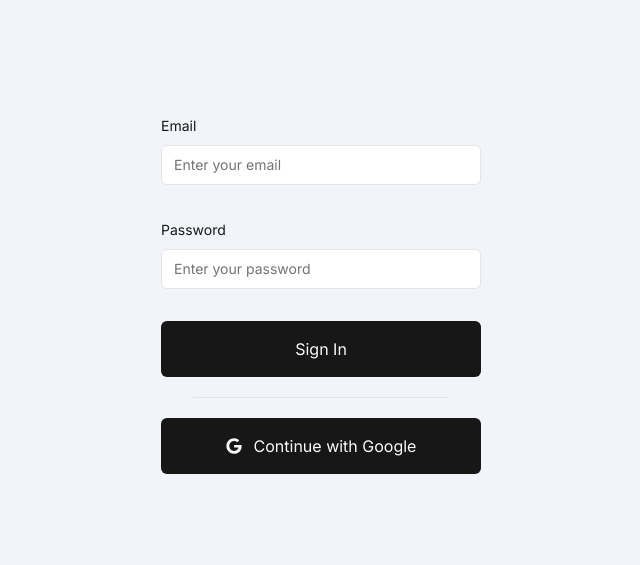
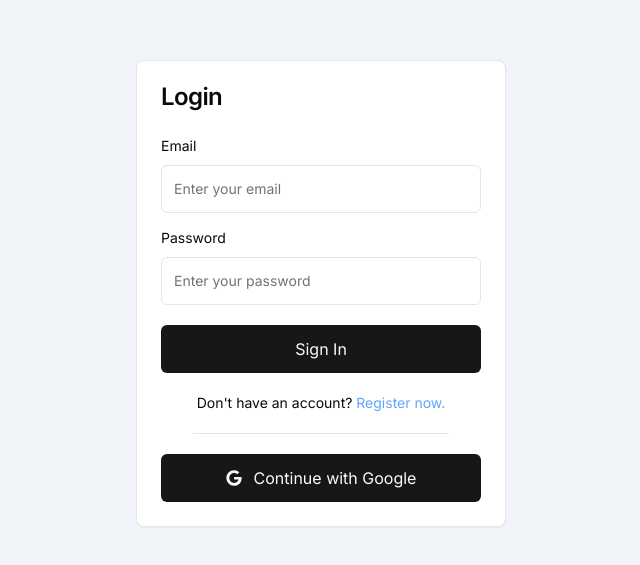
Before and after one commit to ShaheelMhd/ecommer, a Next.js app: page /signin in a window 1280 px wide. Shown: the part 107-672 px from the top of the page, without its empty margins (319-959 px from the left). Built offline with nearby package versions, Linux system fonts and the light colour scheme.

Commit message:
Built custom login and user registration pages

```diff
--- /dev/null
+++ b/app/(auth)/register/RegisterForm.tsx
@@ -0,0 +1,151 @@
+"use client";
+
+import { userSchema } from "@/app/api/schema";
+import { Button } from "@/components/ui/button";
+import {
+  Form,
+  FormControl,
+  FormField,
+  FormItem,
+  FormLabel,
+  FormMessage,
+} from "@/components/ui/form";
+import { Input } from "@/components/ui/input";
+import { zodResolver } from "@hookform/resolvers/zod";
+import { useForm, UseFormReturn } from "react-hook-form";
+import { toast } from "sonner";
+import { z } from "zod";
+
+async function onSubmit(
+  data: z.infer<typeof userSchema>,
+  form: UseFormReturn<z.infer<typeof userSchema>>
+) {
+  try {
+    const response = await fetch("/api/users/register", {
+      method: "POST",
+      headers: {
+        "Content-Type": "application/json",
+      },
+      body: JSON.stringify({
+        name: data.name,
+        email: data.email,
+        password: data.password,
+        confirmPassword: data.confirmPassword,
+      }),
+    });
+
+    if (!response.ok) throw new Error("Failed to register user");
+
+    toast.success("User successfully registered!", {
+      action: {
+        label: "Login",
+        onClick: () => (window.location.href = "/signin"),
+      },
+    });
+
+    form.reset();
+  } catch (error) {
+    console.error(error);
+    toast.error("Failed to register user!");
+  }
+}
+
+const RegisterForm = () => {
+  const form = useForm<z.infer<typeof userSchema>>({
+    resolver: zodResolver(userSchema),
+    defaultValues: { name: "", email: "", password: "", confirmPassword: "" },
+  });
+
+  return (
+    <div>
+      <Form {...form}>
+        <form
+          className="flex flex-col gap-3 w-[25rem]"
+          onSubmit={form.handleSubmit((data) => onSubmit(data, form))}
+        >
+          <FormField
+            control={form.control}
+            name="name"
+            render={({ field }) => (
+              <FormItem>
+                <FormLabel>Name</FormLabel>
+                <FormControl>
+                  <Input
+                    {...field}
+                    type="name"
+                    placeholder="Enter your name"
+                    className="h-12"
+                  />
+                </FormControl>
+                <FormMessage />
+              </FormItem>
+            )}
+          />
+          <FormField
+            control={form.control}
+            name="email"
+            render={({ field }) => (
+              <FormItem>
+                <FormLabel>Email</FormLabel>
+                <FormControl>
+                  <Input
+                    {...field}
+                    type="email"
+                    placeholder="Enter your email"
+                    className="h-12"
+                  />
+                </FormControl>
+                <FormMessage />
+              </FormItem>
+            )}
+          />
+          <FormField
+            control={form.control}
+            name="password"
+            render={({ field }) => (
+              <FormItem>
+                <FormLabel>Password</FormLabel>
+                <FormControl>
+                  <Input
+                    {...field}
+                    type="password"
+                    placeholder="Enter your password"
+                    className="h-12"
+                  />
+                </FormControl>
+                <FormMessage />
+              </FormItem>
+            )}
+          />
+          <FormField
+            control={form.control}
+            name="confirmPassword"
+            render={({ field }) => (
+              <FormItem>
+                <FormLabel>Confirm Password</FormLabel>
+                <FormControl>
+                  <Input
+                    {...field}
+                    type="password"
+                    placeholder="Enter your password again"
+                    className="h-12"
+                  />
+                </FormControl>
+                <FormMessage />
+              </FormItem>
+            )}
+          />
+          <Button
+            type="submit"
+            className="h-12 mt-2 text-md w-full"
+            disabled={form.formState.isSubmitting}
+          >
+            {form.formState.isSubmitting ? "Registering..." : "Register"}
+          </Button>
+        </form>
+      </Form>
+    </div>
+  );
+};
+
+export default RegisterForm;
--- /dev/null
+++ b/app/(auth)/register/page.tsx
@@ -0,0 +1,20 @@
+import { Card, CardContent, CardHeader, CardTitle } from "@/components/ui/card";
+import React from "react";
+import RegisterForm from "./RegisterForm";
+
+const RegisterPage = () => {
+  return (
+    <div className="flex flex-col items-center justify-center">
+      <Card>
+        <CardHeader>
+          <CardTitle>Register</CardTitle>
+        </CardHeader>
+        <CardContent>
+          <RegisterForm />
+        </CardContent>
+      </Card>
+    </div>
+  );
+};
+
+export default RegisterPage;
--- /dev/null
+++ b/app/(auth)/signin/GoogleSignIn.tsx
@@ -0,0 +1,21 @@
+"use client";
+
+import { Button } from "@/components/ui/button";
+import { signIn } from "next-auth/react";
+import React from "react";
+import { FaGoogle } from "react-icons/fa";
+
+async function handleSignIn() {
+  await signIn("google");
+}
+
+const GoogleSignIn = () => {
+  return (
+    <Button className="p-6 text-md w-full" onClick={handleSignIn}>
+      <FaGoogle className="mr-1" />
+      Continue with Google
+    </Button>
+  );
+};
+
+export default GoogleSignIn;
--- a/app/(auth)/SignInForm.tsx
+++ b/app/(auth)/signin/SignInForm.tsx
@@ -4,7 +4,6 @@ import { Button } from "@/components/ui/button";
 import {
   Form,
   FormControl,
-  FormDescription,
   FormField,
   FormItem,
   FormLabel,
@@ -12,14 +11,17 @@ import {
 } from "@/components/ui/form";
 import { Input } from "@/components/ui/input";
 import { zodResolver } from "@hookform/resolvers/zod";
-import React from "react";
+import { signIn } from "next-auth/react";
 import { useForm } from "react-hook-form";
 import { z } from "zod";
 
 const LoginForm = () => {
   const formSchema = z.object({
-    email: z.string().email(),
-    password: z.string().min(8).max(100),
+    email: z.string().email({ message: "Email is not valid!" }),
+    password: z
+      .string()
+      .min(8, { message: "Password must be at least 8 characters long." })
+      .max(100, { message: "Password is too long." }),
   });
 
   const form = useForm<z.infer<typeof formSchema>>({
@@ -27,10 +29,20 @@ const LoginForm = () => {
     defaultValues: { email: "", password: "" },
   });
 
+  async function onSubmit(values: z.infer<typeof formSchema>) {
+    await signIn("credentials", {
+      email: values.email,
+      password: values.password,
+    });
+  }
+
   return (
     <div>
       <Form {...form}>
-        <form className="space-y-8 w-[25vw]">
+        <form
+          className="flex flex-col gap-3 w-[25vw]"
+          onSubmit={form.handleSubmit(onSubmit)}
+        >
           <FormField
             control={form.control}
             name="email"
@@ -38,7 +50,12 @@ const LoginForm = () => {
               <FormItem>
                 <FormLabel>Email</FormLabel>
                 <FormControl>
-                  <Input placeholder="Enter your email" {...field} />
+                  <Input
+                    {...field}
+                    type="email"
+                    placeholder="Enter your email"
+                    className="h-12"
+                  />
                 </FormControl>
                 <FormMessage />
               </FormItem>
@@ -52,17 +69,22 @@ const LoginForm = () => {
                 <FormLabel>Password</FormLabel>
                 <FormControl>
                   <Input
+                    {...field}
                     type="password"
                     placeholder="Enter your password"
-                    {...field}
+                    className="h-12"
                   />
                 </FormControl>
                 <FormMessage />
               </FormItem>
             )}
           />
-          <Button className="p-6 py-7 text-md w-full" type="submit">
-            Sign In
+          <Button
+            type="submit"
+            className="mt-2 p-6 text-md w-full"
+            disabled={form.formState.isSubmitting}
+          >
+            {form.formState.isSubmitting ? "Signing In..." : "Sign In"}
           </Button>
         </form>
       </Form>
--- a/app/(auth)/signin/page.tsx
+++ b/app/(auth)/signin/page.tsx
@@ -1,26 +1,36 @@
-import { Button } from "@/components/ui/button";
+import { Card, CardContent, CardHeader, CardTitle } from "@/components/ui/card";
 import { Separator } from "@/components/ui/separator";
-import { FaGoogle } from "react-icons/fa";
-import LoginForm from "../SignInForm";
 import { Metadata } from "next";
+import Link from "next/link";
+import GoogleSignIn from "./GoogleSignIn";
+import LoginForm from "./SignInForm";
 
 export async function generateMetadata(): Promise<Metadata> {
   return {
-    title: "Sign In - Ecommer",
-    description:
-      "Log in to explore thousands of gadgets and more with Ecommer.",
+    title: "Login - Ecommer",
+    description: "Login to explore thousands of gadgets with Ecommer.",
   };
 }
 
 const SignInPage = () => {
   return (
-    <div className="flex flex-col items-center justify-center gap-5 w-fit">
-      <LoginForm />
-      <Separator className="w-[80%]" />
-      <Button className="p-6 py-7 text-md w-full">
-        <FaGoogle className="mr-1" />
-        Continue with Google
-      </Button>
+    <div className="flex flex-col items-center justify-center">
+      <Card>
+        <CardHeader>
+          <CardTitle>Login</CardTitle>
+        </CardHeader>
+        <CardContent className="flex flex-col items-center gap-5">
+          <LoginForm />
+          <p className="text-sm">
+            Don't have an account?{" "}
+            <Link className=" text-blue-400" href="/register">
+              Register now.
+            </Link>
+          </p>
+          <Separator className="w-[80%]" />
+          <GoogleSignIn />
+        </CardContent>
+      </Card>
     </div>
   );
 };
--- /dev/null
+++ b/app/(auth)/signout/SignOutButton.tsx
@@ -0,0 +1,18 @@
+"use client";
+
+import { signOut } from "next-auth/react";
+import Link from "next/link";
+
+async function handleSignOut() {
+  await signOut();
+}
+
+const SignOutButton = () => {
+  return (
+    <Link href="#" onClick={handleSignOut}>
+      Sign out
+    </Link>
+  );
+};
+
+export default SignOutButton;
--- a/app/(auth)/signout/page.tsx
+++ /dev/null
@@ -1,9 +0,0 @@
-import React from 'react'
-
-const SignOutPage = () => {
-  return (
-    <div>SignOutPage</div>
-  )
-}
-
-export default SignOutPage
--- a/app/NavBar.tsx
+++ b/app/NavBar.tsx
@@ -1,3 +1,4 @@
+import ThemeToggle from "@/components/ThemeToggle";
 import {
   DropdownMenu,
   DropdownMenuContent,
@@ -6,14 +7,14 @@ import {
   DropdownMenuSeparator,
   DropdownMenuTrigger,
 } from "@/components/ui/dropdown-menu";
+import { Separator } from "@/components/ui/separator";
 import { getServerSession } from "next-auth";
 import Link from "next/link";
 import { FaChevronDown } from "react-icons/fa";
 import { IoBagOutline } from "react-icons/io5";
+import SignOutButton from "./(auth)/signout/SignOutButton";
 import { authOptions } from "./api/auth/[...nextauth]/route";
-import { Separator } from "@/components/ui/separator";
 import Search from "./Search";
-import ThemeToggle from "@/components/ThemeToggle";
 
 const NavBar = async () => {
   const session = await getServerSession(authOptions);
@@ -52,9 +53,7 @@ const NavBar = async () => {
               <ThemeToggle />
               <DropdownMenuSeparator className="w-[80%] justify-self-center" />
               <DropdownMenuItem>
-                <Link href="/api/auth/signout" className="w-full">
-                  Sign Out
-                </Link>
+                <SignOutButton />
               </DropdownMenuItem>
             </DropdownMenuContent>
           </DropdownMenu>
--- a/app/api/auth/[...nextauth]/route.ts
+++ b/app/api/auth/[...nextauth]/route.ts
@@ -1,9 +1,9 @@
 import { prisma } from "@/prisma/client";
 import { PrismaAdapter } from "@auth/prisma-adapter";
+import bcrypt from "bcrypt";
 import NextAuth, { NextAuthOptions } from "next-auth";
 import Credentials from "next-auth/providers/credentials";
 import GoogleProvider from "next-auth/providers/google";
-import bcrypt from "bcrypt";
 
 export const authOptions: NextAuthOptions = {
   adapter: PrismaAdapter(prisma),
@@ -36,14 +36,19 @@ export const authOptions: NextAuthOptions = {
       clientSecret: process.env.GOOGLE_CLIENT_SECRET!,
     }),
   ],
-  // implement database session over jwt for production
   session: {
     strategy: "jwt",
     maxAge: 30 * 24 * 60 * 60,
   },
-  // pages: {
-  //   signIn: "/signin",
-  // }
+  pages: {
+    signIn: "/signin",
+    // signOut: "/signout"
+  },
+  callbacks: {
+    async redirect({ baseUrl }) {
+      return baseUrl; // baseUrl -> homepage ('/')
+    },
+  },
 };
 
 const handler = NextAuth(authOptions);
--- a/app/api/schema.ts
+++ b/app/api/schema.ts
@@ -24,18 +24,27 @@ export const imageSchema = z.object({
   productId: z.string().max(191),
 });
 
-export const userSchema = z.object({
-  name: z.string().min(3),
-  email: z.string().email(),
+export const userSchema = z
+  .object({
+    name: z
+      .string()
+      .min(3, { message: "Name must be at least 3 characters long." }),
+    email: z.string().email({ message: "Email is not valid." }),
     password: z
       .string()
-    .min(8)
+      .min(8, { message: "Password must be at least 8 characters long." })
+      .max(100, { message: "Password is too long." })
       .regex(
         /[!@#$%^&*(),.?":{}|<>]/,
         "Password must contain at least one special character"
       )
       .regex(/[0-9]/, "Password must contain at least one number"),
+    confirmPassword: z.string({ message: "Field is required." }).optional(),
     role: z.enum(["user", "admin"]).optional(),
+  })
+  .refine((data) => data.password === data.confirmPassword, {
+    message: "Passwords do not match.",
+    path: ["confirmPassword"],
   });
 
 export const cartSchema = z.object({
```
Lines whose indentation alone changed are shown as unchanged.
